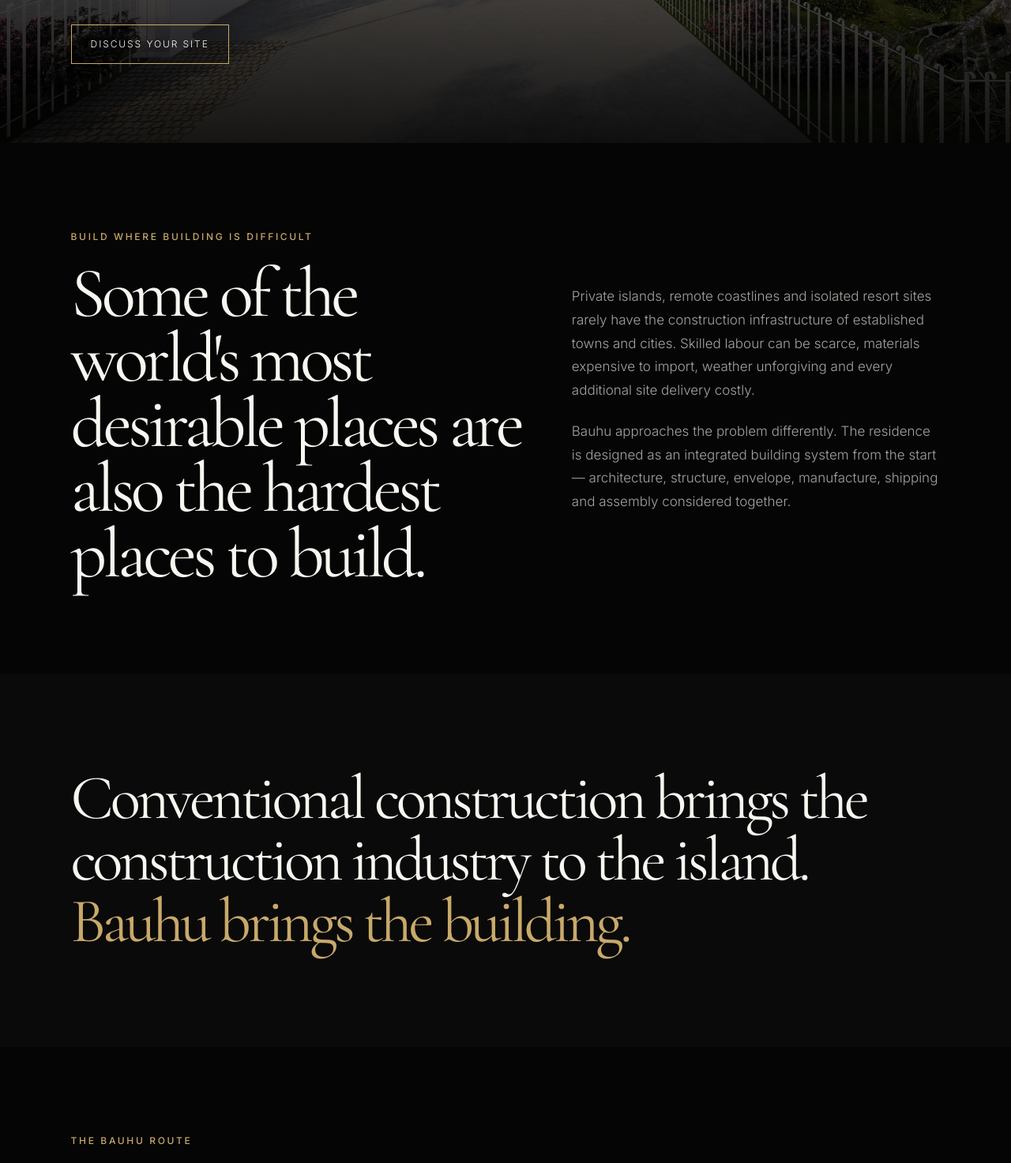
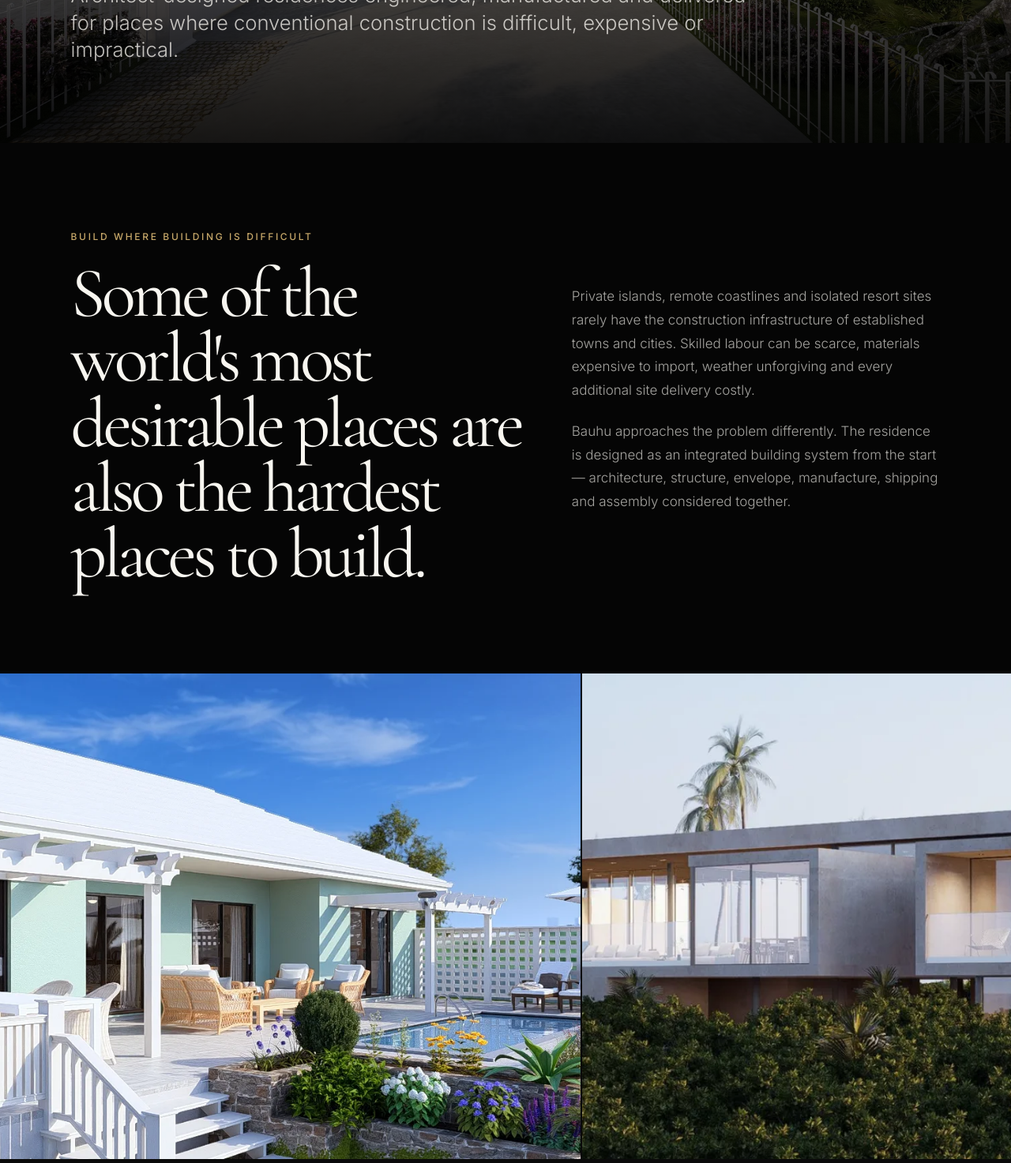
Before and after one commit to Paulbrowns/bauhu-website, an Astro site: page /remote-locations in a window 1280 px wide. Shown: the part 539-2012 px from the top of the page at 79% size. Built offline with nearby package versions, Linux system fonts and the light colour scheme; Astro itself is replaced by a stand-in of ours.

Commit message:
Simplify remote locations CTAs and add imagery

```diff
--- a/src/pages/remote-locations.astro
+++ b/src/pages/remote-locations.astro
@@ -42,7 +42,6 @@
         <p class="remote-kicker">BAUHU Remote Locations</p>
         <h1>Extraordinary homes. Remote locations.</h1>
         <p>Architect-designed residences engineered, manufactured and delivered for places where conventional construction is difficult, expensive or impractical.</p>
-        <a class="remote-button" href="/start-your-project">Discuss your site</a>
       </div>
     </section>
 
@@ -57,6 +56,11 @@
           <p>Bauhu approaches the problem differently. The residence is designed as an integrated building system from the start — architecture, structure, envelope, manufacture, shipping and assembly considered together.</p>
         </div>
       </div>
+    </section>
+
+    <section class="remote-image-band" aria-label="Bauhu remote building examples">
+      <img src="/images/home/bauhu-architecture-engineering.webp" alt="Bauhu engineered home for a remote site" loading="lazy" />
+      <img src="/images/residences/luxuma-facade-wide.webp" alt="Bauhu residence designed for a coastal setting" loading="lazy" />
     </section>
 
     <section class="remote-statement">
@@ -131,7 +135,6 @@
       <p>Whether it is a private island, remote coastal plot, boutique resort or multi-building development, we can assess how Bauhu could make the project more deliverable.</p>
       <div class="remote-cta-actions">
         <a class="remote-button" href="/start-your-project">Start your project</a>
-        <a class="remote-button remote-button-secondary" href="/models">Explore residences</a>
       </div>
     </section>
   </main>
@@ -157,6 +160,8 @@
   .remote-intro h2, .remote-process-section h2, .remote-pathways-section h2, .remote-parallel-section h2, .remote-cta-section h2 { font-size:clamp(44px,7vw,104px); line-height:.92; margin:0; }
   .remote-copy p { font-size:17px; line-height:1.75; color:rgba(248,246,240,.66); margin:0 0 22px; }
   .remote-text-link { color:#c8a96a; text-decoration:none; font-size:13px; text-transform:uppercase; letter-spacing:.12em; }
+  .remote-image-band{display:grid;grid-template-columns:1.15fr .85fr;gap:2px;background:#0a0a0a}
+  .remote-image-band img{display:block;width:100%;height:clamp(340px,48vw,720px);object-fit:cover}
   .remote-statement { padding:120px 7vw; background:#0a0a0a; }
   .remote-statement p { font-size:clamp(40px,6.2vw,92px); line-height:.98; max-width:1250px; margin:0; }
   .remote-statement em { color:#c8a96a; font-style:normal; }
@@ -187,7 +192,7 @@
     .remote-hero h1, .remote-intro h2, .remote-process-section h2, .remote-pathways-section h2, .remote-parallel-section h2, .remote-cta-section h2 { font-size:clamp(36px,10.5vw,62px); line-height:.96; letter-spacing:-.045em; }
     .remote-intro, .remote-statement, .remote-process-section, .remote-pathways-section, .remote-challenges-section, .remote-parallel-section, .remote-cta-section { padding-left:22px; padding-right:22px; }
     .remote-two-col { grid-template-columns:1fr; gap:34px; }
-    .remote-process-grid, .remote-pathways-grid, .remote-challenges-grid { grid-template-columns:1fr; }
+    .remote-process-grid, .remote-pathways-grid, .remote-challenges-grid, .remote-image-band { grid-template-columns:1fr; }
     .remote-process-grid { border-left:0; }
     .remote-process-grid article, .remote-challenges-grid article { border-right:0; }
     .remote-statement p { font-size:clamp(34px,10.5vw,62px); line-height:1.02; letter-spacing:-.045em; }
```
